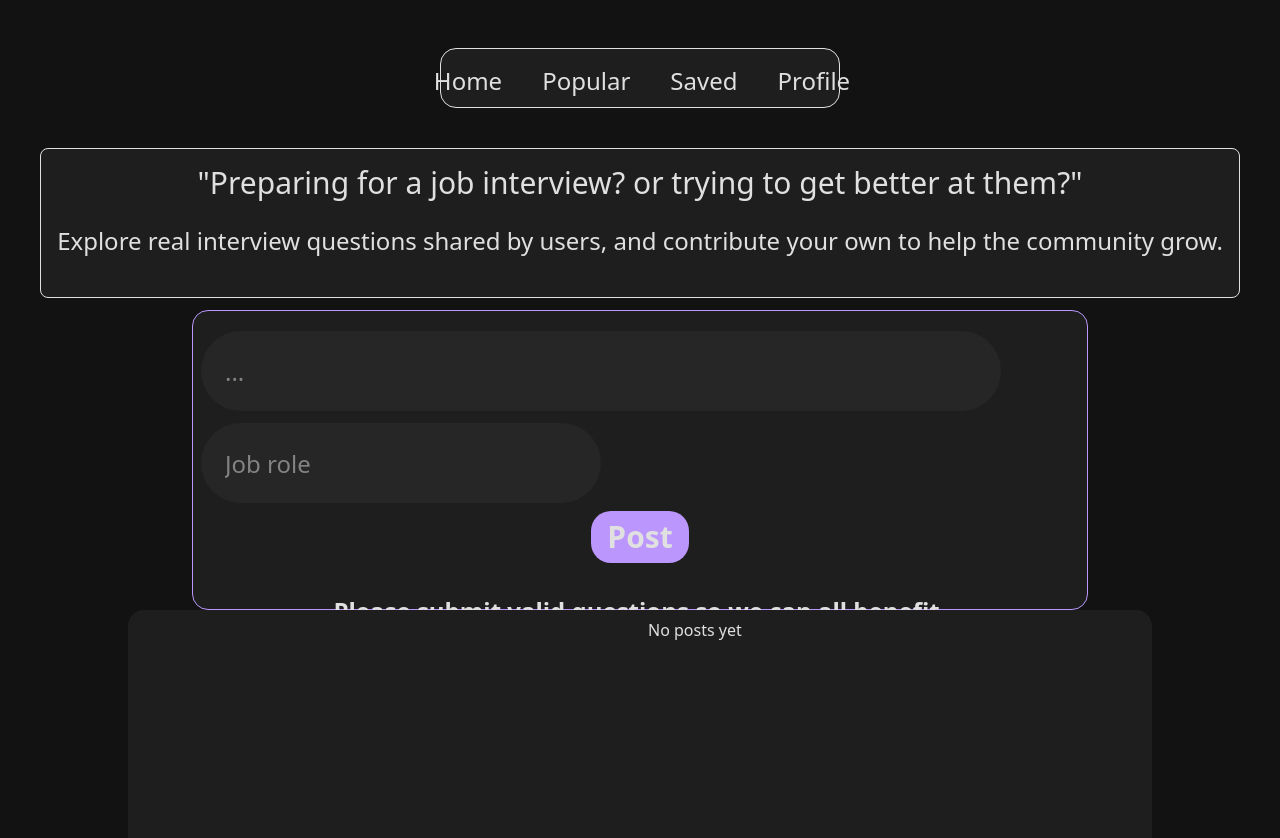
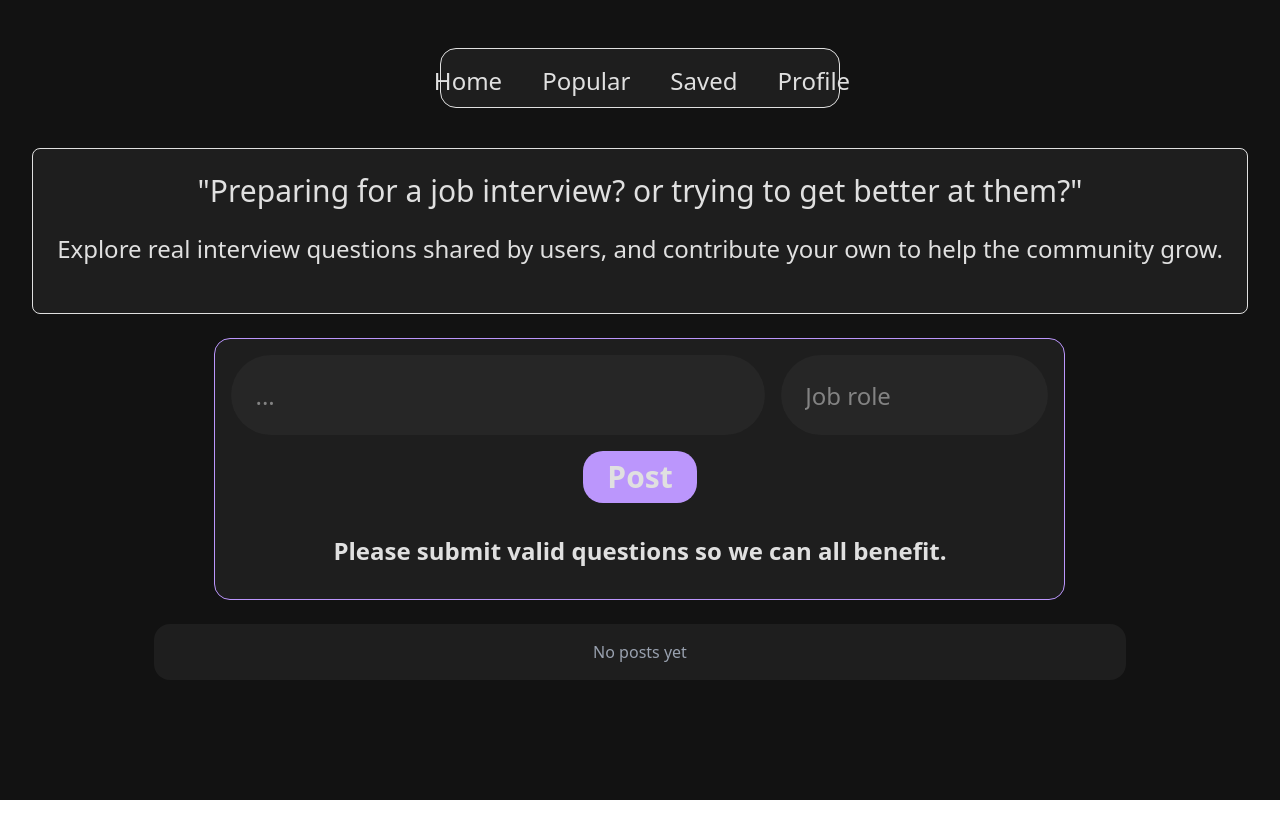
Before and after one commit to osso2k/JobPrep, a React (Vite) app in the folder frontend/: page / in a window 1280 px wide. Shown: the top 838 px of the page. After the commit the page ends 800 px from the top, so only its background shows below. Built offline with nearby package versions, Linux system fonts and the light colour scheme; sample sign-in values are in the browser's storage.

Commit message:
Showing the 5 most recent posts

```diff
--- a/frontend/src/components/Home.jsx
+++ b/frontend/src/components/Home.jsx
@@ -38,27 +38,28 @@ const Home = () => {
     };
 
     fetchPosts();
-  }, []);
+  }, [form]);
 
   return (
-    <div className="flex flex-col mt-10">
-      <div className="flex mx-auto bg-[#1E1E1E] p-4 rounded-lg border flex-col items-center justify-center  border-[#E0E0E0]">
-        <h1 className="flex text-3xl mb-6 justify-center">
+    <div className="flex flex-col mt-10 px-4 max-w-7xl mx-auto">
+      <div className="flex mx-auto bg-[#1E1E1E] p-4 md:p-6 rounded-lg border flex-col items-center justify-center border-[#E0E0E0] w-full">
+        <h1 className="flex text-xl md:text-3xl mb-4 md:mb-6 justify-center text-center">
           "Preparing for a job interview? or trying to get better at them?"
         </h1>
-        <h1 className="text-2xl mb-6 text-center">
+        <h1 className="text-lg md:text-2xl mb-4 md:mb-6 text-center">
           Explore real interview questions shared by users, and contribute your
           own to help the community grow.
         </h1>
       </div>
-      <div className="grid grid-rows-2 ">
-        <div className=" bg-[#1E1E1E] w-[70%] h-[300px] mx-auto gap-1 mt-3 rounded-2xl border border-[#BB96FC] ">
-          <div className=" mx-auto p-2 ">
-            <form onSubmit={handleSumbit}>
+
+      <div className="grid grid-cols-1 gap-6 mt-6">
+        <div className="bg-[#1E1E1E] w-full md:w-[90%] lg:w-[70%] mx-auto p-4 rounded-2xl border border-[#BB96FC]">
+          <form onSubmit={handleSumbit} className="flex flex-col gap-4">
+            <div className="flex flex-col md:flex-row gap-4">
               <input
                 type="text"
                 name="content"
-                className="bg-[hsl(0,0%,15%)] rounded-[55px] mt-3 w-[800px] h-[80px] text-[#E0E0E0]  text-2xl pl-6 mr-2"
+                className="bg-[hsl(0,0%,15%)] rounded-[55px] w-full md:w-2/3 h-[60px] md:h-[80px] text-[#E0E0E0] text-xl md:text-2xl px-6"
                 placeholder="..."
                 value={form.content}
                 onChange={handleChancge}
@@ -67,46 +68,51 @@ const Home = () => {
               <input
                 type="text"
                 name="role"
-                className="bg-[hsl(0,0%,15%)] rounded-[55px] mt-3 w-[400px] h-[80px] text-[#E0E0E0] text-2xl pl-6"
+                className="bg-[hsl(0,0%,15%)] rounded-[55px] w-full md:w-1/3 h-[60px] md:h-[80px] text-[#E0E0E0] text-xl md:text-2xl px-6"
                 placeholder="Job role"
                 value={form.role}
                 onChange={handleChancge}
               />
+            </div>
+
             <button
               type="submit"
-                className="flex mx-auto text-3xl font-semibold mt-2 py-2 px-4 bg-[#BB96FC] rounded-[20px] cursor-pointer "
+              className="mx-auto text-xl md:text-3xl font-semibold py-2 px-6 bg-[#BB96FC] rounded-[20px] cursor-pointer hover:bg-opacity-90 transition-colors"
             >
               Post
             </button>
-              <h2 className=" flex text-2xl font-bold justify-center p-4 mt-4 ">
+
+            <h2 className="text-lg md:text-2xl font-bold text-center p-4">
               Please submit valid questions so we can all benefit.
             </h2>
           </form>
         </div>
-        </div>
-        <div className="w-[80%] mx-auto bg-[#1E1E1E] rounded-2xl mb-4">
-          <div className="grid grid-cols-2">
-            <div className="order-2">
-              <h2 className="p-2">
+
+        <div className="w-full md:w-[90%] lg:w-[80%] mx-auto bg-[#1E1E1E] rounded-2xl mb-4">
+          {/* <div className="grid md:grid-cols-2"> */}
+          <div className="order-2 p-4">
+            <h2>
               {posts.length === 0 ? (
-                  <p>No posts yet</p>
+                <p className="text-center text-gray-400">No posts yet</p>
               ) : (
                 posts.map((post, idx) => (
                   <div
                     key={idx}
-                      className="border rounded-2xl pl-2 border-[#BB96FC] pb-2 mb-2"
+                    className="border rounded-2xl p-4 border-[#BB96FC] mb-4 hover:bg-[#2A2A2A] transition-colors"
                   >
-                      <h3 className="text-xl font-semibold text-[#E1E1E1]">
+                    <h3 className="text-lg md:text-xl font-semibold text-[#E1E1E1] mb-2">
                       {post.role}
                     </h3>
-                      <p className="text-lg text-gray-300">{post.content}</p>
+                    <p className="text-base md:text-lg text-gray-300">
+                      {post.content}
+                    </p>
                   </div>
                 ))
               )}
             </h2>
           </div>
-            <div className="order-1"></div>
-          </div>
+          {/* <div className="order-1"></div> */}
+          {/* </div> */}
         </div>
       </div>
     </div>
--- a/frontend/src/components/Login.jsx
+++ b/frontend/src/components/Login.jsx
@@ -61,10 +61,10 @@ const Signup = () => {
           />
         </div>
         <button
-          className="flex cursor-pointer bg-white justify-center mx-auto p-2 rounded-lg  text-[#1E1E1E]"
+          className="flex cursor-pointer bg-[#BB96FC] justify-center mx-auto p-2 rounded-lg font-bold hover:bg-purple-500 "
           type="submit"
         >
-          Submit
+          Login
         </button>
         <p className="flex  justify-center mx-auto p-2 text-xl">
           Don't have an account?
--- a/frontend/src/components/Signup.jsx
+++ b/frontend/src/components/Signup.jsx
@@ -44,7 +44,7 @@ const Signup = () => {
         <div className="">
           <label className="font-bold text-2xl text-right ">Username: </label>
           <input
-            className="pl-4 ml-2 bg-white w-[280px] h-[60px] text-xl rounded-lg placeholder:transition placeholder:duration-500  placeholder:text-xl placeholder:text-[#1E1E1E]  text-[#1E1E1E]  placeholder:opacity-35"
+            className="pl-4 ml-2 bg-white w-[280px] h-[60px] text-xl rounded-lg placeholder:transition placeholder:duration-500  placeholder:text-xl placeholder:text-[#1E1E1E]  text-[#1E1E1E]  placeholder:opacity-35 mr-2 "
             id="username"
             name="username"
             type="username"
@@ -78,10 +78,10 @@ const Signup = () => {
           />
         </div>
         <button
-          className="flex cursor-pointer bg-white justify-center mx-auto p-2 rounded-lg text-[#1E1E1E]"
+          className="flex cursor-pointer bg-[#BB96FC] justify-center mx-auto p-2 rounded-lg font-bold hover:bg-purple-500"
           type="submit"
         >
-          Submit
+          Signup
         </button>
         <p className="flex  justify-center mx-auto p-2 text-xl">
           Already have an account?
```
Also changed, not shown: 1 other file (tests, documents, lock files or other folders). Lines whose indentation alone changed are shown as unchanged.
